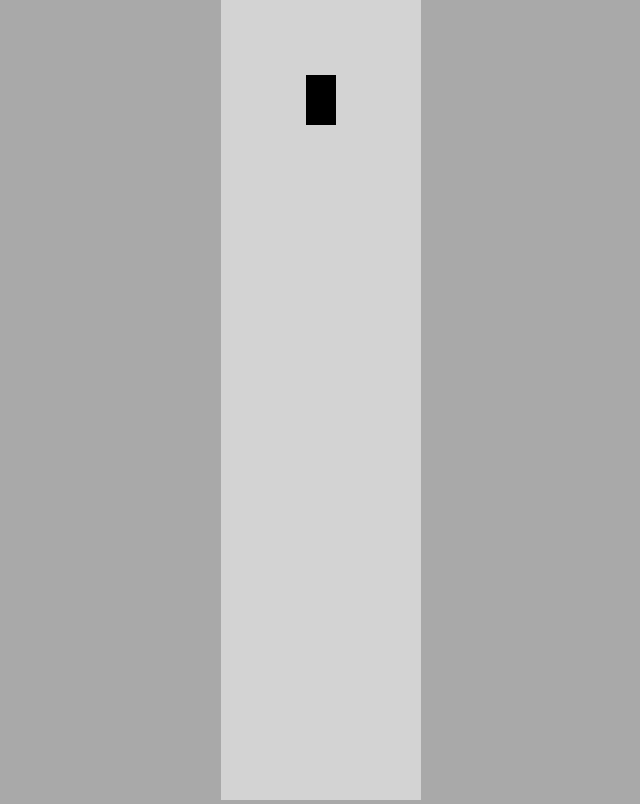
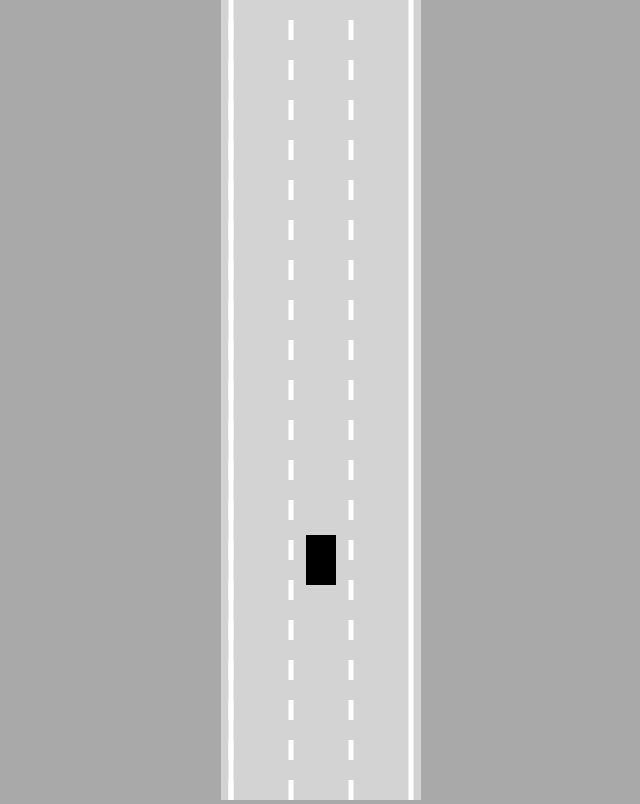
Before and after one commit to adityackr/self-driving-car, a plain HTML site: page index.html in a window 1280 px wide. Shown: the whole page, without its empty margins (319-959 px from the left). Drawn offline with Linux system fonts and the light colour scheme.

Commit message:
Add: defining the road

```diff
--- a/index.html
+++ b/index.html
@@ -6,6 +6,8 @@
 		<meta name="viewport" content="width=device-width, initial-scale=1.0" />
 		<title>Self Driving Car</title>
 		<link rel="stylesheet" href="style.css" />
+		<script src="utils.js" defer></script>
+		<script src="road.js" defer></script>
 		<script src="controls.js" defer></script>
 		<script src="car.js" defer></script>
 		<script src="main.js" defer></script>
--- a/main.js
+++ b/main.js
@@ -4,13 +4,20 @@ canvas.width = 200;
 
 const ctx = canvas.getContext('2d');
 
-const car = new Car(100, 100, 30, 50);
+const road = new Road(canvas.width / 2, canvas.width * 0.9);
+const car = new Car(road.getLaneCenter(1), 100, 30, 50);
 
 animate();
 
 function animate() {
 	car.update();
 	canvas.height = window.innerHeight;
+
+	ctx.save();
+	ctx.translate(0, -car.y + canvas.height * 0.7);
+
+	road.draw(ctx);
 	car.draw(ctx);
+	ctx.restore();
 	requestAnimationFrame(animate);
 }
--- /dev/null
+++ b/road.js
@@ -0,0 +1,57 @@
+class Road {
+	constructor(x, width, laneCount = 3) {
+		this.x = x;
+		this.width = width;
+		this.laneCount = laneCount;
+
+		this.left = x - width / 2;
+		this.right = x + width / 2;
+
+		const infinity = 1000000;
+		this.top = -infinity;
+		this.bottom = infinity;
+
+		const topLeft = { x: this.left, y: this.top };
+		const topRight = { x: this.right, y: this.top };
+		const bottomLeft = { x: this.left, y: this.bottom };
+		const bottomRight = { x: this.right, y: this.bottom };
+
+		this.borders = [
+			[topLeft, bottomLeft],
+			[topRight, bottomRight],
+		];
+	}
+
+	getLaneCenter(laneIndex) {
+		const laneWidth = this.width / this.laneCount;
+		return (
+			this.left +
+			laneWidth / 2 +
+			Math.min(laneIndex, this.laneCount - 1) * laneWidth
+		);
+	}
+
+	draw(ctx) {
+		ctx.lineWidth = 5;
+		ctx.strokeStyle = 'white';
+
+		for (let i = 0; i <= this.laneCount - 1; i++) {
+			const x = lerp(this.left, this.right, i / this.laneCount);
+
+			ctx.setLineDash([20, 20]);
+
+			ctx.beginPath();
+			ctx.moveTo(x, this.top);
+			ctx.lineTo(x, this.bottom);
+			ctx.stroke();
+		}
+
+		ctx.setLineDash([]);
+		this.borders.forEach((border) => {
+			ctx.beginPath();
+			ctx.moveTo(border[0].x, border[0].y);
+			ctx.lineTo(border[1].x, border[1].y);
+			ctx.stroke();
+		});
+	}
+}
--- /dev/null
+++ b/utils.js
@@ -0,0 +1,3 @@
+function lerp(A, B, t) {
+	return A + (B - A) * t;
+}
```
